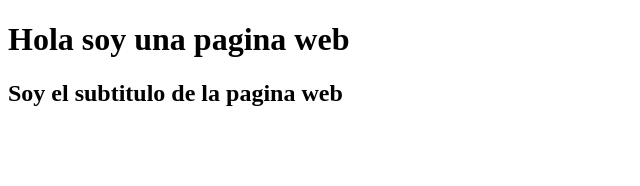
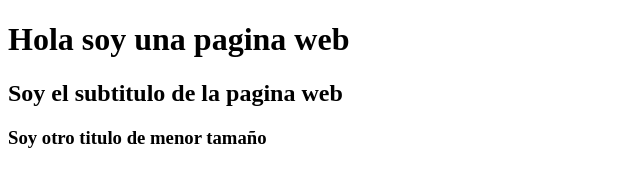
Before and after one commit to Davidacosta98/my-first-repository-html-css, a plain HTML site: page pages/trabaja-con-nosotros.html in a window 1280 px wide. Shown: the whole page, without its empty margins (0-640 px from the left). Drawn offline with Linux system fonts and the light colour scheme.

Commit message:
Agregado de otro titulo de meno tamaño

```diff
--- a/pages/trabaja-con-nosotros.html
+++ b/pages/trabaja-con-nosotros.html
@@ -9,5 +9,6 @@
 <body>
     <h1>Hola soy una pagina web</h1>
     <h2>Soy el subtitulo de la pagina web</h2>
+    <h3>Soy otro titulo de menor tamaño</h3>
 </body>
 </html>
```
